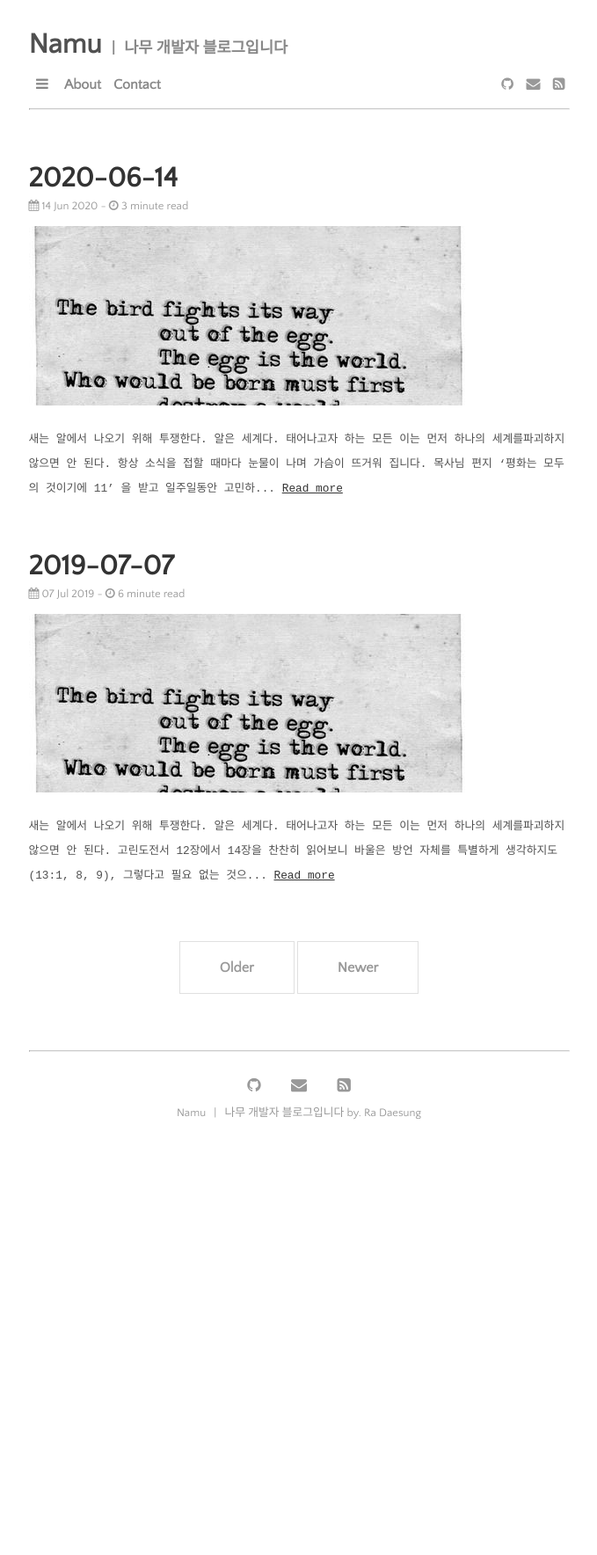
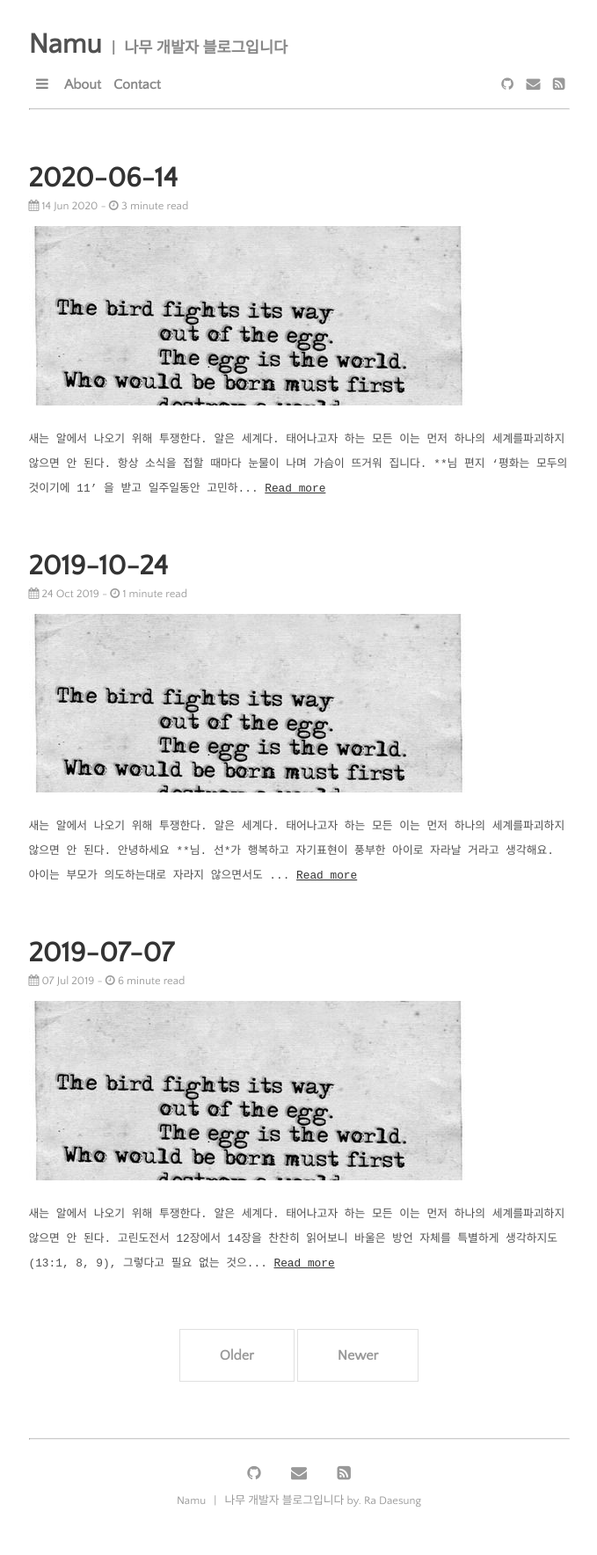
Before and after one commit to daesungRa/namu, a Jekyll site: the page built from category/to-demian.markdown, in a window 1280 px wide. Shown: the whole page at 88% size, without its empty margins (300-979 px from the left). Built offline with Jekyll 4.4.1, drawn with Linux system fonts in a browser that asks for light colours; some web fonts are replaced; before the commit the page ends 1327 px from its top, so only the background shows below that; some of the changed lines change nothing that is shown.

Commit message:
to-demian: Add new post

```diff
--- /dev/null
+++ b/_posts/to-demian/2019-10-24-to-demian.markdown
@@ -0,0 +1,46 @@
+---
+title:  2019-10-24
+date:   2019-10-24 11:50:00 +0900
+author: namu
+categories: to-demian
+permalink: "/to-demian/:year/:month/:day/:title"
+image: demian.jpg
+image-view: true
+---
+
+> 새는 알에서 나오기 위해 투쟁한다.<br/>
+> 알은 세계다.<br/>
+> 태어나고자 하는 모든 이는 먼저 하나의 세계를<br/>파괴하지 않으면 안 된다.
+
+<br/>안녕하세요 **님.
+
+선\*가 행복하고 자기표현이 풍부한 아이로 자라날 거라고 생각해요.
+아이는 부모가 의도하는대로 자라지 않으면서도 부모의 긍정적인 영향력을 마음껏 경험하며 커가야 하지 않을까 생각합니다.
+선\*에게 언제나 사랑과 관심을 최대치로 주면서 옳은 것과 그른 것을 명확하게 알려준다면
+**님 **님의 영향 속에서 행복하게 자랄 거라고 믿어 의심치 않아요.
+
+역시 언어의 문제가 일차적으로 다가오나 보네요. 먼저 말이 통해야 하니..
+그래도 필요에 의해 치열하게 학습해서 영어 소통은 가능하게 되셨다니 다행이에요.
+힌디어는 한국어와 어순이 닮아 배우기 좀더 수월하다는 점도 다행이네요.
+저는 없는시간 쪼개서 영어공부를 하다보니 최소 3년에서 5년 정도는 바라보고 학습해야 할것 같아요.
+나중에 해외로 이직, 학위취득해보려고요 ㅎㅎ
+
+인도에 대해 전혀 몰라서 생각보다 현대적인 교회가 있다는 것에 놀랐습니다.(사진과 글로만 파악한게 맞나요?)
+저는 여기 한국 땅에서 시설 및 인적 인프라가 좋은 교회는 가급적 가지 말자고 생각하고 있는데,
+목사님의 경우는 좀 좋은 교회로 가서 좋은 사람들과 행복하고 평안한 교제를 나누시면 좋겠다고 생각했어요.
+글을 보니 이미 건강하고 좋은 사람들을 꽤나 많이 만나신것 같아 좋네요^^
+
+저도 예전에 잠시 노방전도를 해봤지만 처음 보는 사람에게 복음을 전한다는게 참.. 서로에게 쉽지 않은 일인 것 같아요.
+은혜가 없다면, 그리고 상대가 은혜를 갈망하는 마음이 없다면 정말 성사되기 어려운 관계인 것 같아요.
+종로에 잠시 있을 때 불신지옥 운운하며 위협하는 사람들을 종종 보았는데, 저는 그게 너무 싫었습니다.
+왜 꼭 그렇게 부정적인 이야기를 해야만 하는지. 일상을 벗어나 은혜 안에 함께하면 얼마나 행복할 수 있는지 알려주면 얼마나 좋을까요?
+
+복음 전도가 금지된 국가에서 겉으로 드러내지 않고 현지 사람들에게 복음을 전한다는게 얼마나 쉽지 않은 일일지 생각해 봤어요.
+그런 어려운 환경에서 사람들의 닫힌 마음 속으로 들어간다는게 하나님의 마음 없이는 불가능하겠다는 생각이 드네요.
+일년 이년만 하고 마는 것도 아니기 때문에.
+
+다른 국가에서 지내는 것이 정말 쉽지 않겠지만, 힘내셨으면 좋겠어요.
+언제나 안전 조심하시고, 건강하고, 행복하시길 기원합니다.
+든든한 동역자와 친구들도 많이 생기기를 바랍니다. **님, **님, 선\* 모두에게요.
+
+라대성 드림.
--- a/_posts/to-demian/2020-06-14-to-demian.markdown
+++ b/_posts/to-demian/2020-06-14-to-demian.markdown
@@ -14,7 +14,7 @@ image-view: true
 
 <br/>항상 소식을 접할 때마다 눈물이 나며 가슴이 뜨거워 집니다.
 
-목사님 편지 '평화는 모두의 것이기에 11' 을 받고 일주일동안 고민하며 살았습니다.
+**님 편지 '평화는 모두의 것이기에 11' 을 받고 일주일동안 고민하며 살았습니다.
 예수 '믿는' 사람들의 여정 속에서 우리는 어디쯤에 있는 것일까.
 적어도 하나님으로부터 온 기도제목을 가진 사람은 자신으로부터 나온 기도제목을 가진 사람보다 더 먼저 길을 떠난 사람임에 틀림 없습니다.
 기독교를 종교로 가진 사람들은 서로 기도제목 나누기를 즐겨 하는데, 저는 그럴 때마다 특별히 할말이 없습니다.
@@ -26,14 +26,14 @@ image-view: true
 물론 쉼은 필요하지만, 그것이 과도해져 하루의 너무 많은 부분을 차지하게 되면 영혼 돌아보는 일에 소홀해지는 것 같습니다.
 이후부터는 적당히 쉬고, 이런저런 일들을 해야겠습니다.
 
-목사님이 처한 환경은 척박한 땅에서 돌베개만 베고 자는 것과 같네요.
+**님이 처한 환경은 척박한 땅에서 돌베개만 베고 자는 것과 같네요.
 지금의 저와 같은 자유로움과 편안함은 적겠지만 영혼을 돌아보고 한 곳을 응시하기에는 최적의 환경인 것 같습니다.
 저는 절대 갈 수 없지만 한편으로 부럽기도 합니다.
 군더더기가 모두 사라지고 하나님 한 분만을 바라볼 수 있는 곳.
 하나님과 일대 일의 관계를 지속할 수 있는 곳.
 사도 요한이 성령과 더불어 환상을 본 바로 그 곳...
 
-사모님과 선*가 한국으로 가 있다니,
+**님과 선\*가 한국으로 가 있다니,
 그럼 혼자서 외로우실 법도 한데 언어/문화적 한계를 극복하고자
 영적 힘을 키우는 목표를 세우고 힌디어 공부와 함께 실천하고 계시는 모습이 저에게 많은 도전이 됩니다.
 저도 이직과 영어공부를 위해 나름대로 노력하고 있지만 더 구체적으로 힘써야겠다는 생각이 듭니다.
@@ -44,7 +44,7 @@ image-view: true
 그분은 물론 합력하여 선을 이루겠지만, 인간적으로는 상당히 고통스러운 과정을 감내하셔야 할것 같아서 입니다.
 그것에 대한 영적, 마음적 준비도 하시겠지만, 그 못지 않게 세분 모두 육체적으로도 아프지 않고 강건하시기를 기도합니다.
 
-목사님, 지금 한국 교회의 상황은 이루 말할 수가 없습니다.
+**님, 지금 한국 교회의 상황은 이루 말할 수가 없습니다.
 40 ~ 60% 의 성도들이 교회에 오지 않고 있습니다.
 모두 집에 편안히 앉아 온라인 예배를 드립니다.
 물론 편안히 집에서 예배드리는 것이 문제라는 것은 아닙니다.
```
